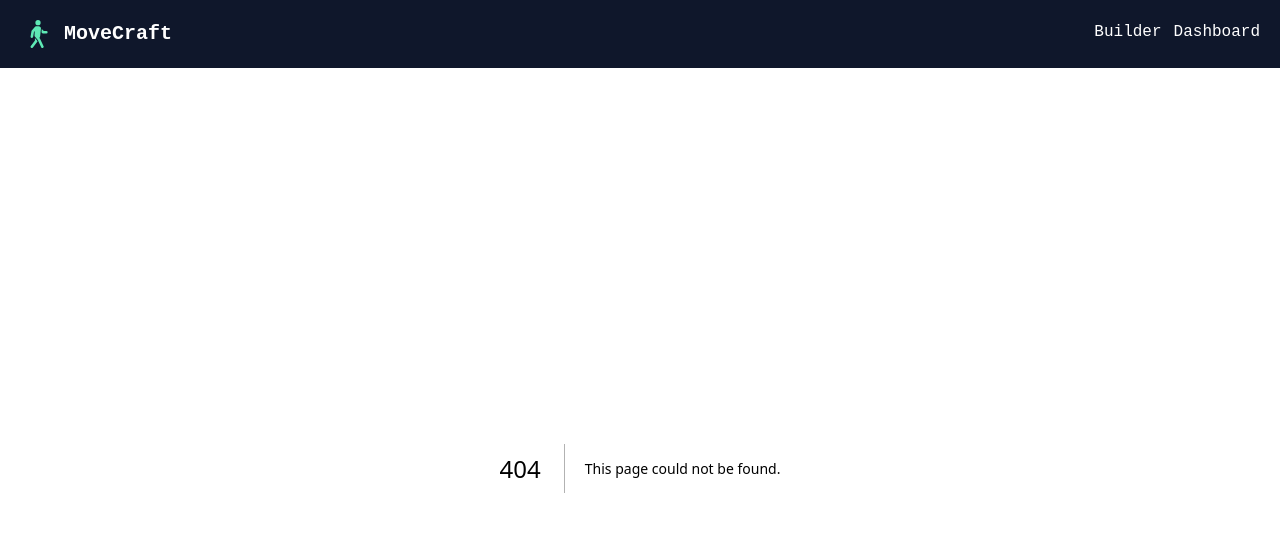
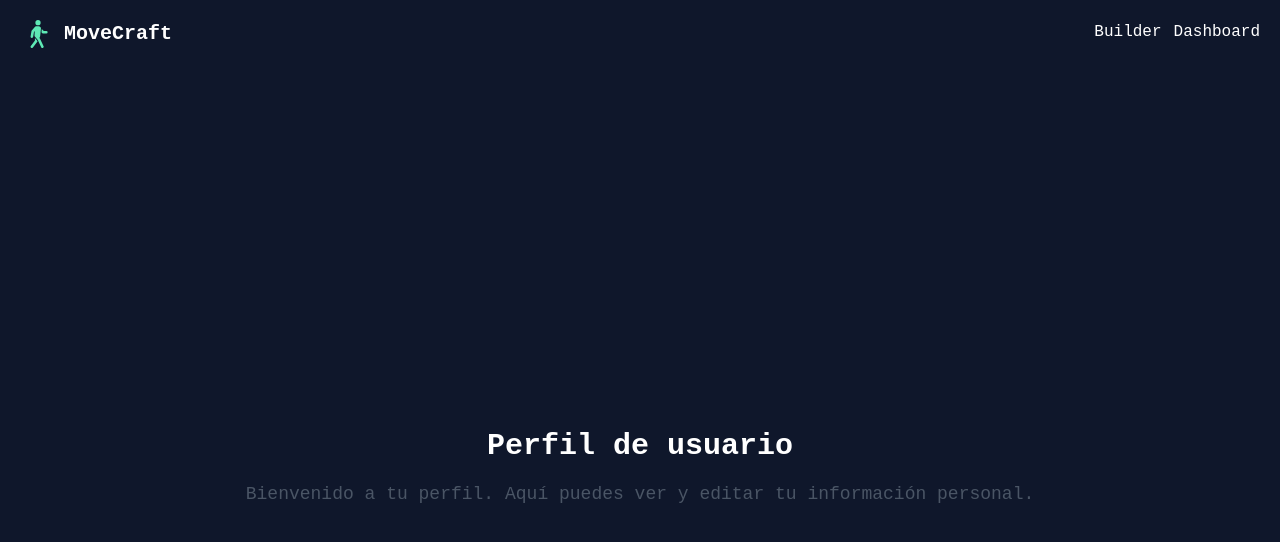
Before and after one commit to Oscar-Mont/movecraft, a Next.js app in the folder movecraft-app/: page /profile in a window 1280 px wide. Before the commit this address had no page. Shown: the top 542 px of the page. Built offline with nearby package versions, Linux system fonts and the light colour scheme.

Commit message:
Made placeholder profile page

```diff
--- /dev/null
+++ b/movecraft-app/app/profile/page.tsx
@@ -0,0 +1,11 @@
+
+export default function ProfilePage() {
+    return (
+        <div className="flex min-h-screen flex-col items-center justify-center">
+            <h1 className="text-3xl font-bold">Perfil de usuario</h1>
+            <p className="mt-4 text-lg text-gray-600">
+                Bienvenido a tu perfil. Aquí puedes ver y editar tu información personal.
+            </p>
+        </div>
+    )
+}
```
